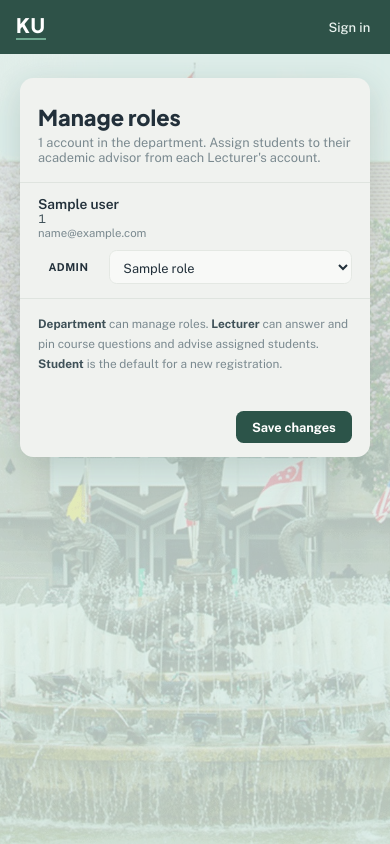
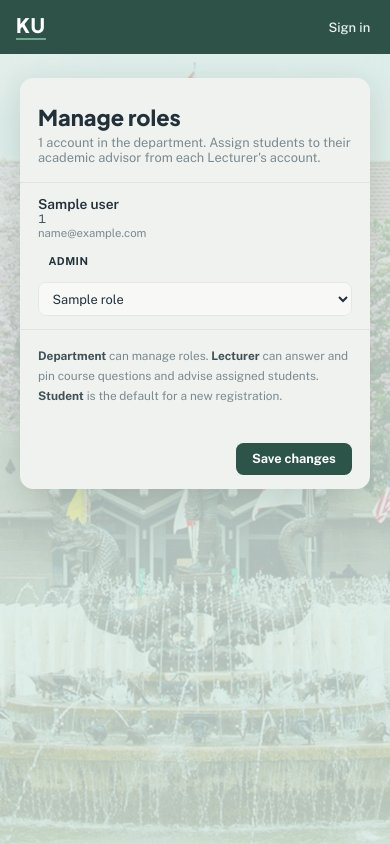
Before and after one commit to phunnipathtkasetsart/BNM-ISP, a Django app: template source/academic_hub/accounts/templates/accounts/roles.html in a window 390 px wide. Run offline with Django 5.2, Linux system fonts and the light colour scheme; tables that the repository leaves empty hold one stand-in row (values such as "Sample post"); the template is opened without the code that fills it: values that come from a table or form of the project are taken from there, most other values are stand-ins (such as "Sample title", 1, 10 or a date in 2020).

Commit message:
fix css ui bug in manage role

```diff
--- a/source/academic_hub/accounts/static/accounts/css/roles.css
+++ b/source/academic_hub/accounts/static/accounts/css/roles.css
@@ -3,17 +3,26 @@
    A signed-in working page rather than a centred card: it is a list
    to scan and act on, so it gets a wide panel and rows, not a form.
    ================================================================ */
+/* base.css caps .panel at 760px, which is too narrow for four columns and
+   (with overflow:hidden) clipped the "N students" label. Widen it here only. */
+.panel{width:min(calc(960 * var(--u)), 100%)}
 .panel__foot strong{color:var(--ink-soft)}
 
 .rolelist{border-top:1px solid var(--hairline)}
+
+/* Fixed columns so every row lines up, even when a row has no control:
+   who | role pill | role select or "This is you" | advisor button + count */
 .rolerow{
-  display:flex;align-items:center;gap:calc(16 * var(--u));
+  display:grid;
+  grid-template-columns:minmax(0,1fr) 110px 140px 300px;
+  align-items:center;
+  column-gap:calc(16 * var(--u));
   padding:calc(14 * var(--u)) calc(28 * var(--u));
   border-bottom:1px solid var(--hairline);
 }
 /* The signed-in admin's own row, marked so it is obvious why it has no control */
 .rolerow--me{background:var(--field)}
-.rolerow__who{display:flex;flex-direction:column;min-width:220px;flex:1 1 260px}
+.rolerow__who{grid-column:1;display:flex;flex-direction:column;min-width:0}
 .rolerow__name{
   font-weight:600;color:var(--ink);font-size:calc(14.5 * var(--u));
   overflow-wrap:anywhere;
@@ -28,10 +37,11 @@
 }
 .rolerow__self{
   font-size:calc(12.5 * var(--u));color:var(--ink-muted);
-  font-style:italic;flex:none;
+  font-style:italic;
 }
+.rolerow > .rolerow__self{grid-column:3}
 .rolerow__restriction{
-  flex:1 0 100%;margin:calc(-6 * var(--u)) 0 0;
+  grid-column:1 / -1;margin:calc(-6 * var(--u)) 0 0;
   padding-top:calc(8 * var(--u));border-top:1px solid var(--hairline);
   color:var(--ink-muted);font-size:calc(12.5 * var(--u));font-style:italic;
 }
@@ -46,7 +56,7 @@
 .pill--student{background:#EDF1EF;color:var(--ink-soft);border-color:var(--hairline)}
 .pill--lecturer{background:#E4F0EA;color:#2C6B54;border-color:#BCDCCB}
 .pill--department{background:var(--ku-green-800);color:#fff}
-.rolerow__role{display:inline-flex;align-items:center;gap:6px;flex:none}
+.rolerow__role{grid-column:2;justify-self:start;display:inline-flex;align-items:center;gap:6px}
 .role-info{
   position:relative;display:inline-grid;place-items:center;
   width:17px;height:17px;border:1px solid #87958f;border-radius:50%;
@@ -73,7 +83,7 @@
 .role-info:hover::after,.role-info:focus-visible::after{transform:translate(-50%, 0)}
 .role-info:focus-visible{outline:2px solid var(--ku-green-800);outline-offset:2px}
 
-.rolerow__advisor{display:flex;align-items:center;gap:calc(8 * var(--u));margin:0;flex:none}
+.rolerow__advisor{grid-column:4;justify-self:start;display:flex;align-items:center;gap:calc(8 * var(--u));margin:0}
 .rolerow__advisor .rolerow__self{white-space:nowrap}
 .role-management-form{margin:0}
 .role-management-actions{display:flex;justify-content:flex-end;padding:calc(16 * var(--u)) calc(28 * var(--u))}
@@ -110,6 +120,7 @@
 .advisor-sheet__actions{display:flex;justify-content:flex-end;gap:8px;margin-top:8px}
 .advisor-sheet__cancel{background:#e8eeeb;color:var(--ink-soft)}
 .select{
+  grid-column:3;width:100%;
   font-family:var(--font-ui);font-size:calc(13.5 * var(--u));color:var(--ink);
   background:var(--field);border:1px solid var(--field-line);
   border-radius:var(--r-field);padding:calc(8 * var(--u)) calc(10 * var(--u));
@@ -126,12 +137,16 @@
 @media (max-width:720px){
   .panel__head,.rolerow,.panel__foot,.rolelist__empty{padding-left:18px;padding-right:18px}
   .banner{margin-left:18px;margin-right:18px}
-  /* Stacked, so the name and the control each get the full width instead of
-     being crushed into three competing columns. */
-  .rolerow{flex-wrap:wrap;gap:10px}
-  .rolerow__who{flex:1 1 100%;min-width:0}
-  .rolerow__advisor{flex:1 1 100%;min-width:0;justify-content:flex-start;flex-wrap:wrap}
+  /* Single column: name, role, control and advisor button each get the full
+     width, stacked in source order. */
+  .rolerow{grid-template-columns:minmax(0,1fr);row-gap:10px}
+  .rolerow__who,
+  .rolerow__role,
+  .rolerow > .select,
+  .rolerow > .rolerow__self,
+  .rolerow__advisor,
+  .rolerow__restriction{grid-column:1}
+  .rolerow__advisor{flex-wrap:wrap}
   .role-management-actions{padding:14px 18px}
-  .select{flex:1}
   .stage{align-items:start}
 }
```
